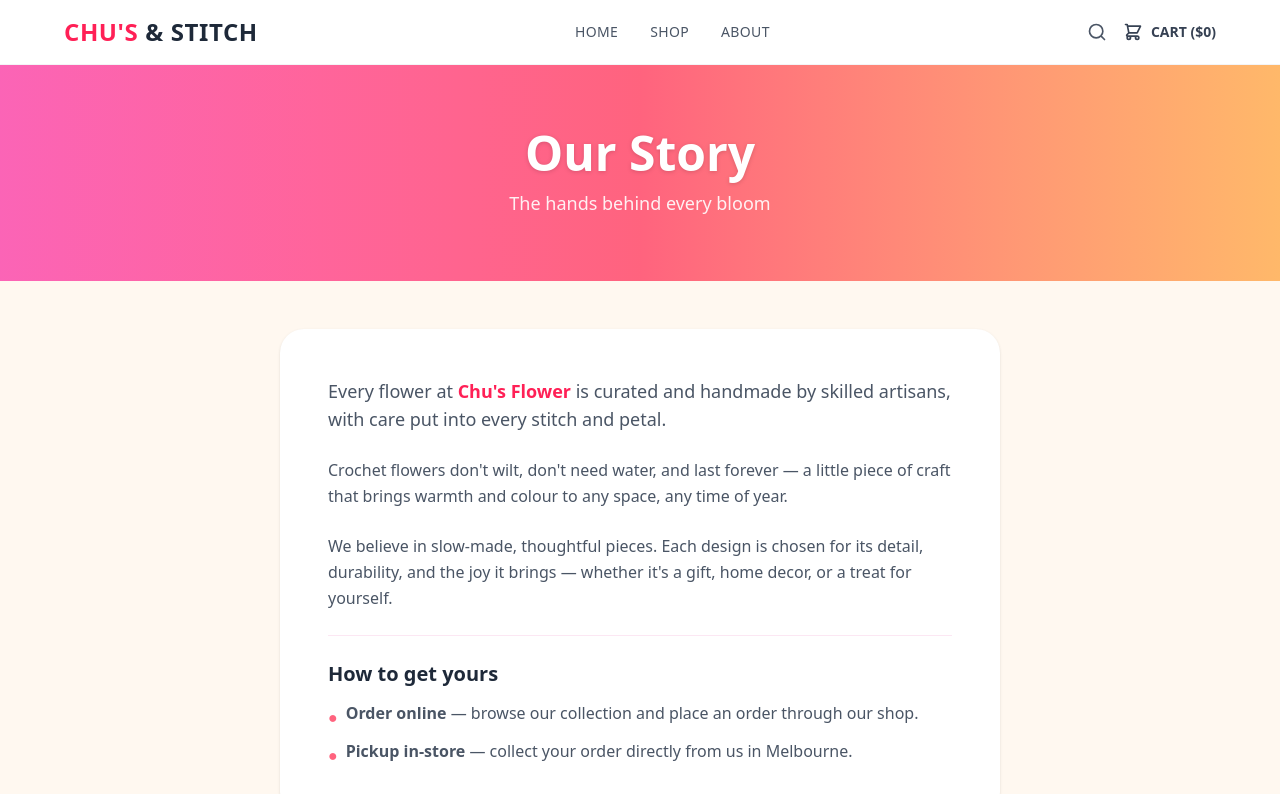
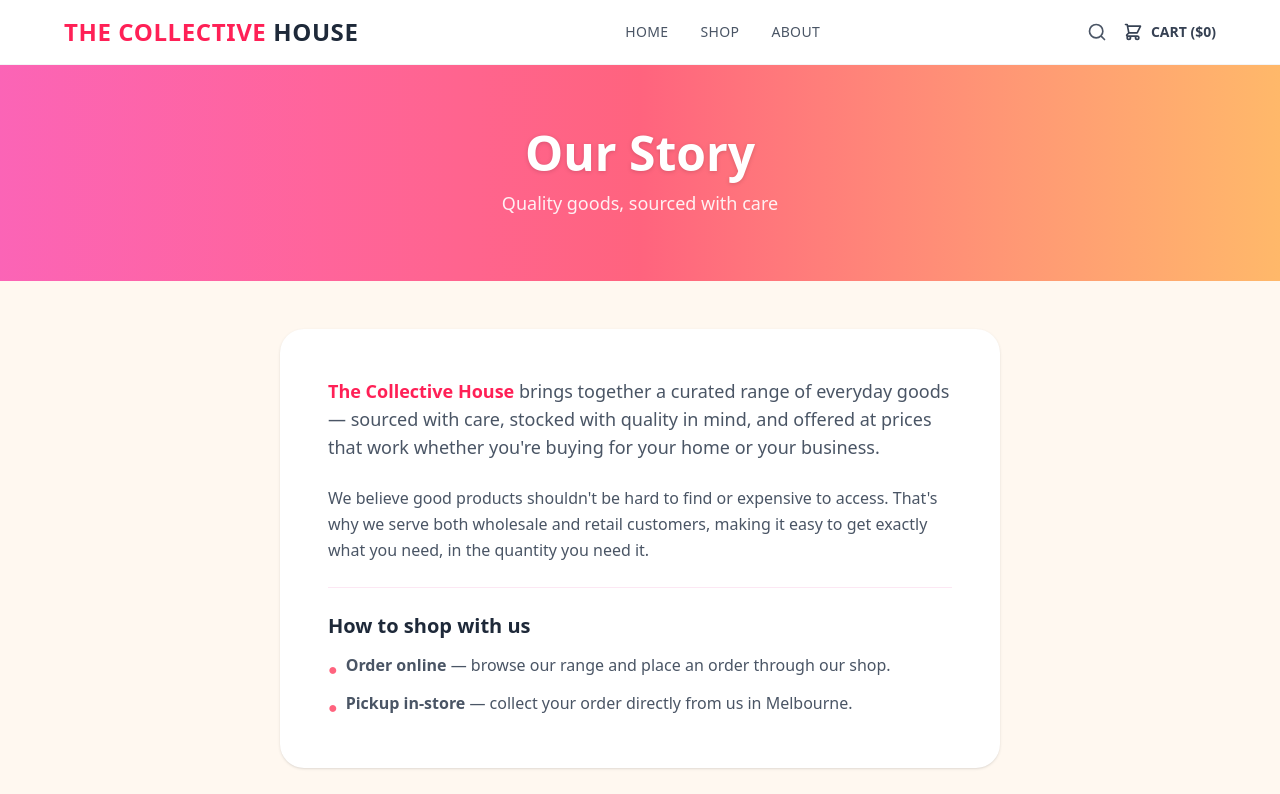
Before and after one commit to kimthu123/flower-shop, a Next.js app in the folder frontend/: page /about in a window 1280 px wide. Shown: the top 794 px of the page. Built offline with nearby package versions, Linux system fonts and the light colour scheme.

Commit message:
feat: rebrand to The Collective House, general store concept

```diff
--- a/frontend/app/about/page.tsx
+++ b/frontend/app/about/page.tsx
@@ -8,34 +8,31 @@ export default function AboutPage() {
           Our Story
         </h1>
         <p className="mt-3 text-white/90 text-lg">
-          The hands behind every bloom
+          Quality goods, sourced with care
         </p>
       </header>
 
       <section className="px-6 py-12 max-w-3xl mx-auto">
         <div className="bg-white rounded-3xl shadow-sm p-8 sm:p-12 space-y-6 text-gray-600 leading-relaxed">
           <p className="text-lg">
-            Every flower at <span className="font-bold text-rose-500">Chu's Flower</span> is
-            curated and handmade by skilled artisans, with care put into every stitch and petal.
+            <span className="font-bold text-rose-500">The Collective House</span> brings
+            together a curated range of everyday goods — sourced with care, stocked with
+            quality in mind, and offered at prices that work whether you&apos;re buying
+            for your home or your business.
           </p>
 
           <p>
-            Crochet flowers don&apos;t wilt, don&apos;t need water, and last forever — a little
-            piece of craft that brings warmth and colour to any space, any time of year.
-          </p>
-
-          <p>
-            We believe in slow-made, thoughtful pieces. Each design is chosen for its detail,
-            durability, and the joy it brings — whether it&apos;s a gift, home decor, or a
-            treat for yourself.
+            We believe good products shouldn&apos;t be hard to find or expensive to access.
+            That&apos;s why we serve both wholesale and retail customers, making it easy
+            to get exactly what you need, in the quantity you need it.
           </p>
 
           <div className="border-t border-pink-100 pt-6">
-            <h2 className="font-bold text-xl text-gray-800 mb-3">How to get yours</h2>
+            <h2 className="font-bold text-xl text-gray-800 mb-3">How to shop with us</h2>
             <ul className="space-y-2">
               <li className="flex items-start gap-2">
                 <span className="text-rose-400 mt-1">●</span>
-                <span><strong>Order online</strong> — browse our collection and place an order through our shop.</span>
+                <span><strong>Order online</strong> — browse our range and place an order through our shop.</span>
               </li>
               <li className="flex items-start gap-2">
                 <span className="text-rose-400 mt-1">●</span>
@@ -50,13 +47,13 @@ export default function AboutPage() {
             href="/"
             className="inline-block bg-rose-400 hover:bg-rose-500 text-white font-bold px-8 py-3 rounded-full transition-colors"
           >
-            Browse the Collection
+            Browse Products
           </Link>
         </div>
       </section>
 
       <footer className="text-center py-8 text-gray-400 text-sm">
-        Made with 🧶 in Melbourne
+        The Collective House — Melbourne
       </footer>
     </main>
   );
--- a/frontend/app/components/Navbar.tsx
+++ b/frontend/app/components/Navbar.tsx
@@ -7,8 +7,8 @@ export default function Navbar() {
     <nav className="bg-white border-b border-gray-100 px-6 py-4 sticky top-0 z-50">
       <div className="max-w-6xl mx-auto flex items-center justify-between">
         <Link href="/" className="text-2xl font-bold tracking-wide">
-          <span className="text-rose-500">CHU'S</span>
-          <span className="text-gray-800"> &amp; STITCH</span>
+          <span className="text-rose-500">THE COLLECTIVE</span>
+          <span className="text-gray-800"> HOUSE</span>
         </Link>
 
         <div className="hidden md:flex items-center gap-8 text-sm font-medium uppercase tracking-wide text-gray-600">
--- a/frontend/app/layout.tsx
+++ b/frontend/app/layout.tsx
@@ -13,8 +13,8 @@ const geistMono = Geist_Mono({
 });
 
 export const metadata: Metadata = {
-  title: "Chu's Flower",
-  description: "Handmade crochet flowers in Melbourne",
+  title: "The Collective House",
+  description: "Quality wholesale and retail goods in Melbourne",
 };
 
 export default function RootLayout({
--- a/frontend/app/page.tsx
+++ b/frontend/app/page.tsx
@@ -11,21 +11,20 @@ export default async function Home() {
       <section className="bg-gradient-to-br from-pink-400 via-rose-400 to-orange-300 px-6 py-20 text-center relative overflow-hidden">
         <div className="relative z-10 max-w-2xl mx-auto">
           <p className="text-white/80 font-semibold tracking-wide uppercase text-sm mb-3">
-            Handmade in Melbourne
+            Wholesale &amp; Retail
           </p>
           <h1 className="text-5xl sm:text-6xl font-bold text-white drop-shadow-sm leading-tight">
-            🌸 Chu's Flower
+            The Collective House
           </h1>
           <p className="mt-4 text-white/90 text-lg max-w-md mx-auto">
-            Crochet flowers that never wilt — curated and handmade with love,
-            piece by piece.
+            Quality goods for every home and business, sourced and stocked with care.
           </p>
           <div className="mt-8 flex flex-wrap justify-center gap-4">
             <Link
               href="#shop"
               className="bg-white text-rose-500 font-bold px-8 py-3 rounded-full hover:bg-pink-50 transition-colors shadow-sm"
             >
-              Shop Collection
+              Shop Now
             </Link>
             <Link
               href="/about"
@@ -41,14 +40,14 @@ export default async function Home() {
       <section className="px-6 py-10 max-w-5xl mx-auto">
         <div className="grid grid-cols-1 sm:grid-cols-3 gap-6 text-center">
           <div className="bg-white rounded-2xl p-6 shadow-sm">
-            <div className="text-3xl mb-2">🧶</div>
-            <h3 className="font-bold text-gray-800">Handmade</h3>
-            <p className="text-sm text-gray-500 mt-1">Crafted by skilled artisans, stitch by stitch</p>
+            <div className="text-3xl mb-2">📦</div>
+            <h3 className="font-bold text-gray-800">Wholesale &amp; Retail</h3>
+            <p className="text-sm text-gray-500 mt-1">Buy in bulk or pick up just what you need</p>
           </div>
           <div className="bg-white rounded-2xl p-6 shadow-sm">
-            <div className="text-3xl mb-2">🌿</div>
-            <h3 className="font-bold text-gray-800">Never Wilts</h3>
-            <p className="text-sm text-gray-500 mt-1">A lasting alternative to fresh flowers</p>
+            <div className="text-3xl mb-2">✅</div>
+            <h3 className="font-bold text-gray-800">Quality Checked</h3>
+            <p className="text-sm text-gray-500 mt-1">Every product curated for reliability</p>
           </div>
           <div className="bg-white rounded-2xl p-6 shadow-sm">
             <div className="text-3xl mb-2">📍</div>
@@ -61,8 +60,8 @@ export default async function Home() {
       {/* Product grid */}
       <section id="shop" className="px-6 py-12 max-w-6xl mx-auto">
         <div className="text-center mb-10">
-          <h2 className="text-3xl font-bold text-gray-800">Our Collection</h2>
-          <p className="text-gray-500 mt-2">Each piece is one of a kind</p>
+          <h2 className="text-3xl font-bold text-gray-800">Our Products</h2>
+          <p className="text-gray-500 mt-2">Browse our full range</p>
         </div>
 
         {products.length === 0 ? (
@@ -88,7 +87,7 @@ export default async function Home() {
                     </div>
                   ) : (
                     <div className="h-64 bg-gradient-to-br from-pink-100 to-orange-100 flex items-center justify-center text-6xl">
-                      🌷
+                      📦
                     </div>
                   )}
                   <div className="p-5">
@@ -114,7 +113,7 @@ export default async function Home() {
       </section>
 
       <footer className="text-center py-8 text-gray-400 text-sm">
-        Made with 🧶 in Melbourne
+        The Collective House — Melbourne
       </footer>
     </main>
   );
```
